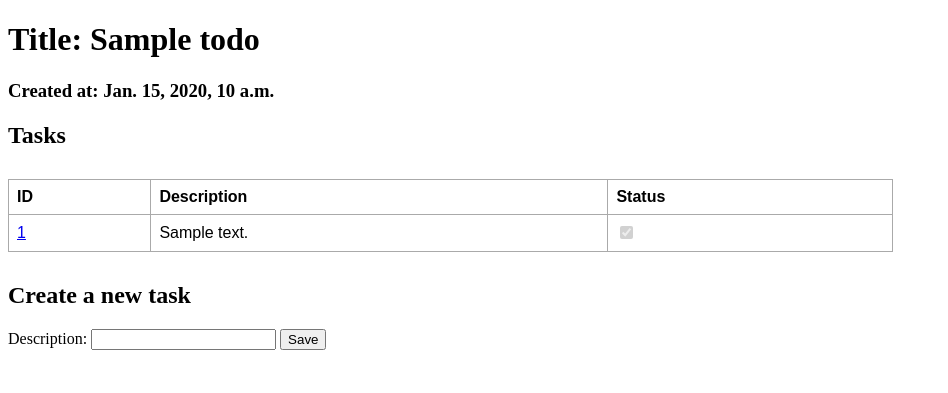
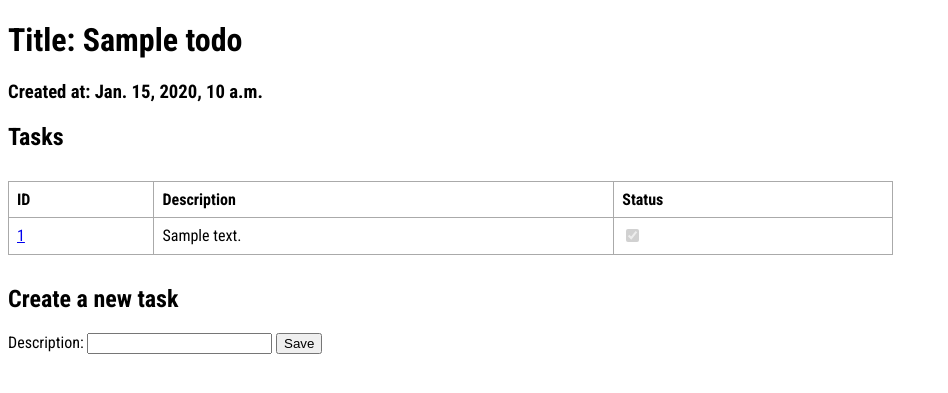
Before and after one commit to anilmuraleedharan/todo-django, a Django app: page /todo/1/ in a window 1280 px wide. Shown: the top 393 px of the page, without its empty margins (0-948 px from the left). Run offline with Django 4.2, Linux system fonts and the light colour scheme; tables that the repository leaves empty hold one stand-in row (values such as "Sample post").

Commit message:
[ Anil ] Updated application font family to Roboto condensed

```diff
--- a/todo/templates/todo/index.html
+++ b/todo/templates/todo/index.html
@@ -3,6 +3,12 @@
     <head>
         <title>Todo App</title>
         <script src="https://code.jquery.com/jquery-3.6.0.min.js"></script>
+        <link rel="stylesheet" href="https://fonts.googleapis.com/css2?family=Roboto+Condensed:wght@400;700&display=swap">
+        <style>
+            body {
+                font-family: 'Roboto Condensed', sans-serif;
+            }
+        </style>
     </head>
     <body>
         {% if all_todos %}
--- a/todo/templates/todo/task.html
+++ b/todo/templates/todo/task.html
@@ -3,6 +3,12 @@
     <head>
         <title>Todo App</title>
         <script src="https://code.jquery.com/jquery-3.6.0.min.js"></script>
+        <link rel="stylesheet" href="https://fonts.googleapis.com/css2?family=Roboto+Condensed:wght@400;700&display=swap">
+        <style>
+            body {
+                font-family: 'Roboto Condensed', sans-serif;
+            }
+        </style>
     </head>
     <body>
         {% if task %}
--- a/todo/templates/todo/todo.html
+++ b/todo/templates/todo/todo.html
@@ -3,9 +3,13 @@
     <head>
         <title>Todo App</title>
         <script src="https://code.jquery.com/jquery-3.6.0.min.js"></script>
+        <link rel="stylesheet" href="https://fonts.googleapis.com/css2?family=Roboto+Condensed:wght@400;700&display=swap">
         <style>
+            body {
+                font-family: 'Roboto Condensed', sans-serif;
+            }
+
             table {
-              font-family: arial, sans-serif;
               border-collapse: collapse;
               width: 70%;
               margin: 30px 0;
```
